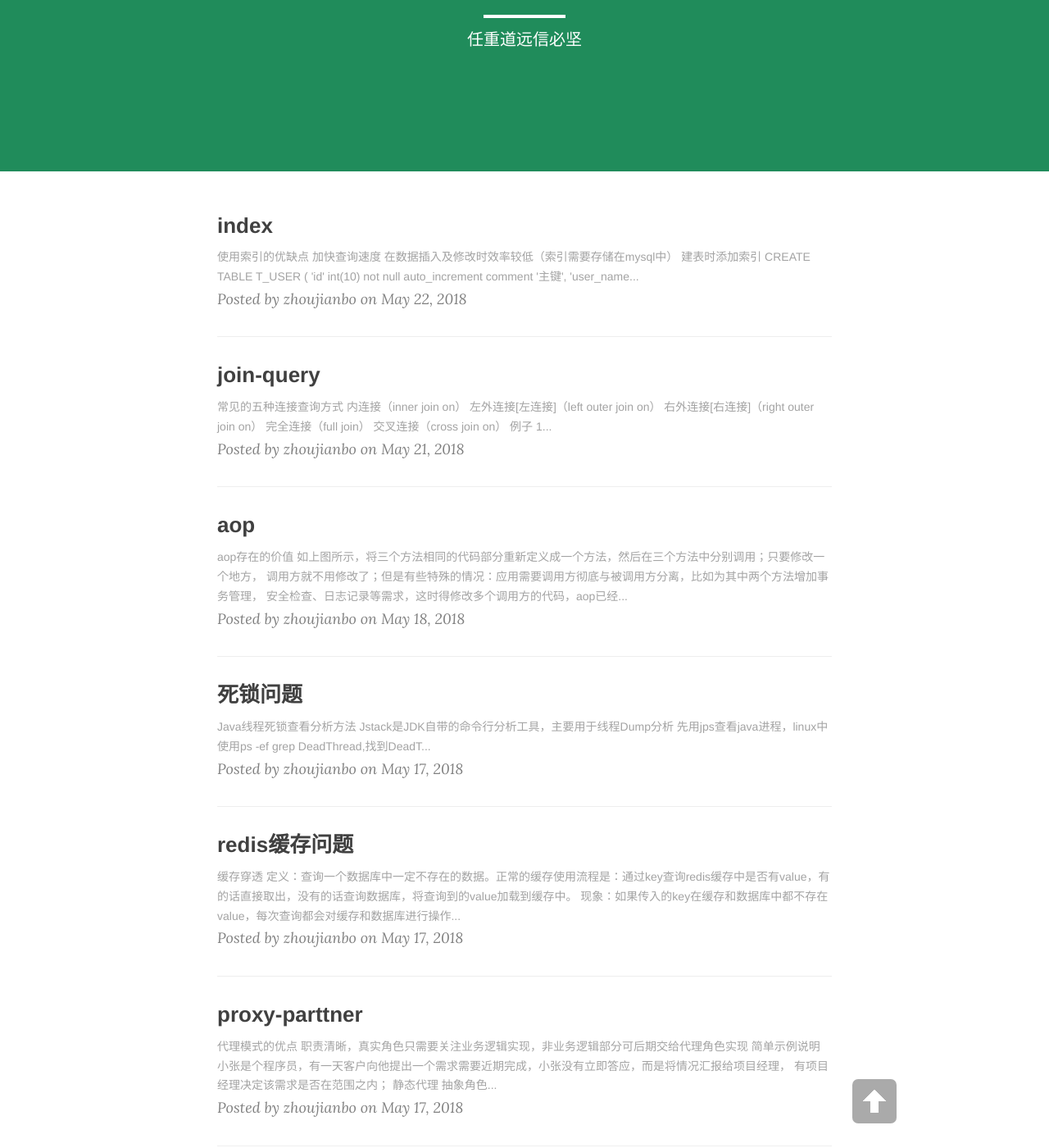
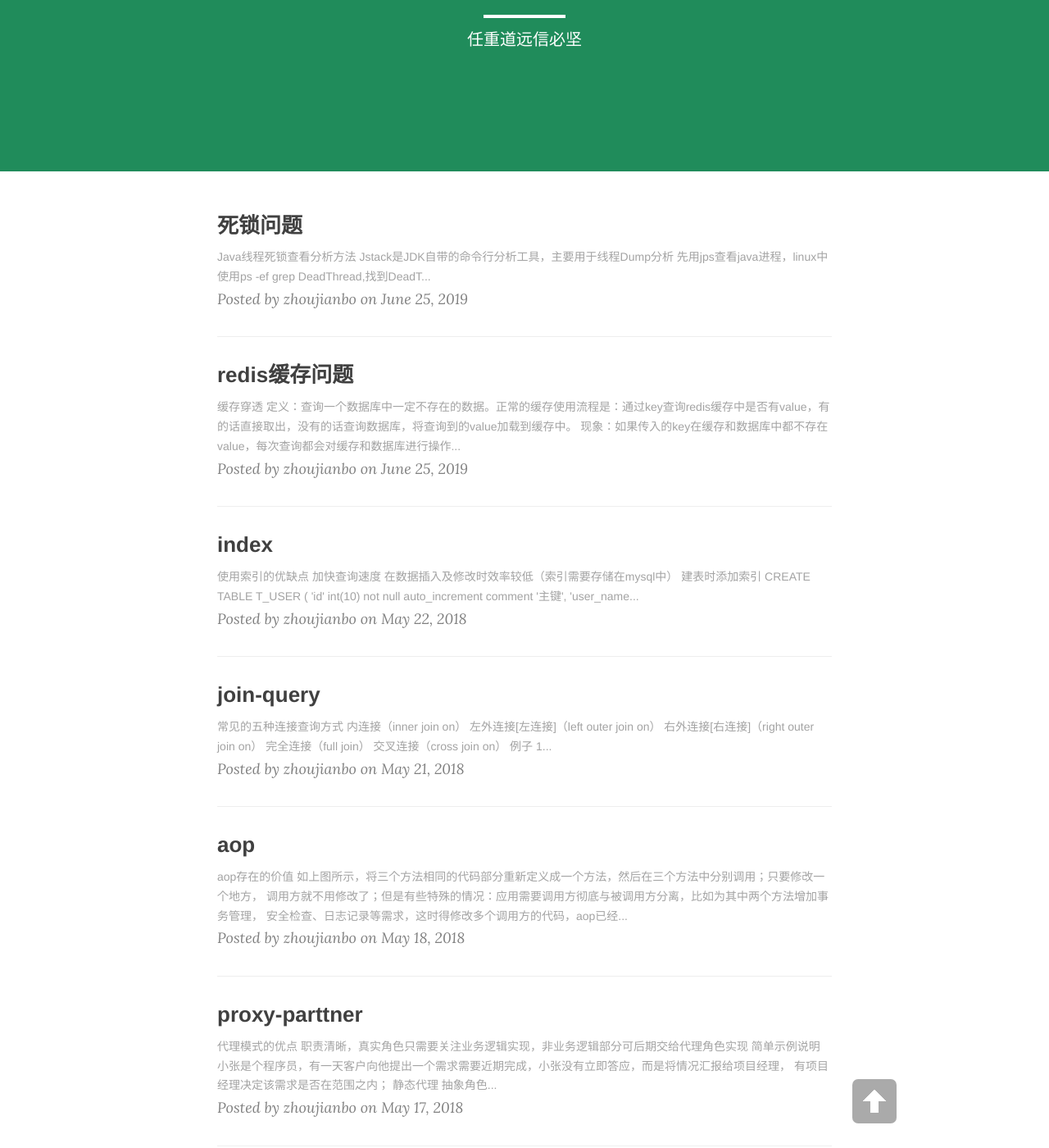
Before and after one commit to ZhouJianBoPro/ZhouJianBoPro.github.io, a Jekyll site: the page built from index.html, in a window 1280 px wide and 1400 px high, scrolled down 219 px. Shown: the whole window at 82% size. Built offline with Jekyll 4.4.1, drawn with Linux system fonts in a browser that asks for light colours; nearby versions of some CDN libraries; the list of posts is cut into pages by our own code.

Commit message:
初始化配置更改;

```diff
--- a/_posts/2019-06-25-cache.md
+++ b/_posts/2019-06-25-cache.md
@@ -1,7 +1,7 @@
 ---
 layout: post
 title: redis缓存问题
-date: 2018-05-17
+date: 2019-06-25
 categories: cache
 tags: [caches]
 description: 缓存相关问题处理
--- a/_posts/2019-06-25-deadLock.md
+++ b/_posts/2019-06-25-deadLock.md
@@ -1,7 +1,7 @@
 ---
 layout: post
 title: 死锁问题
-date: 2018-05-17
+date: 2019-06-25
 categories: cache
 tags: [caches]
 description: 死锁问题原因查找
```
